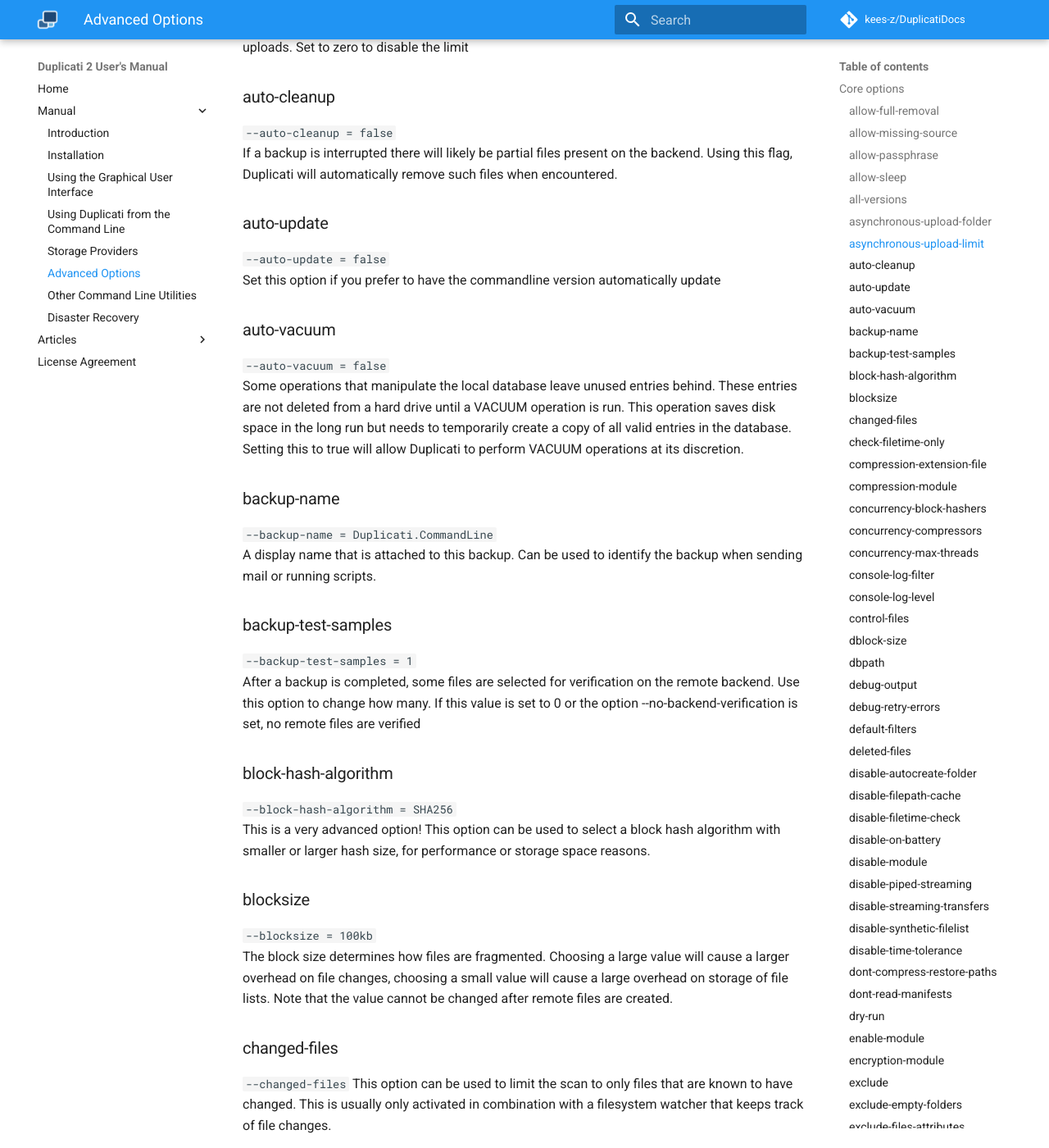
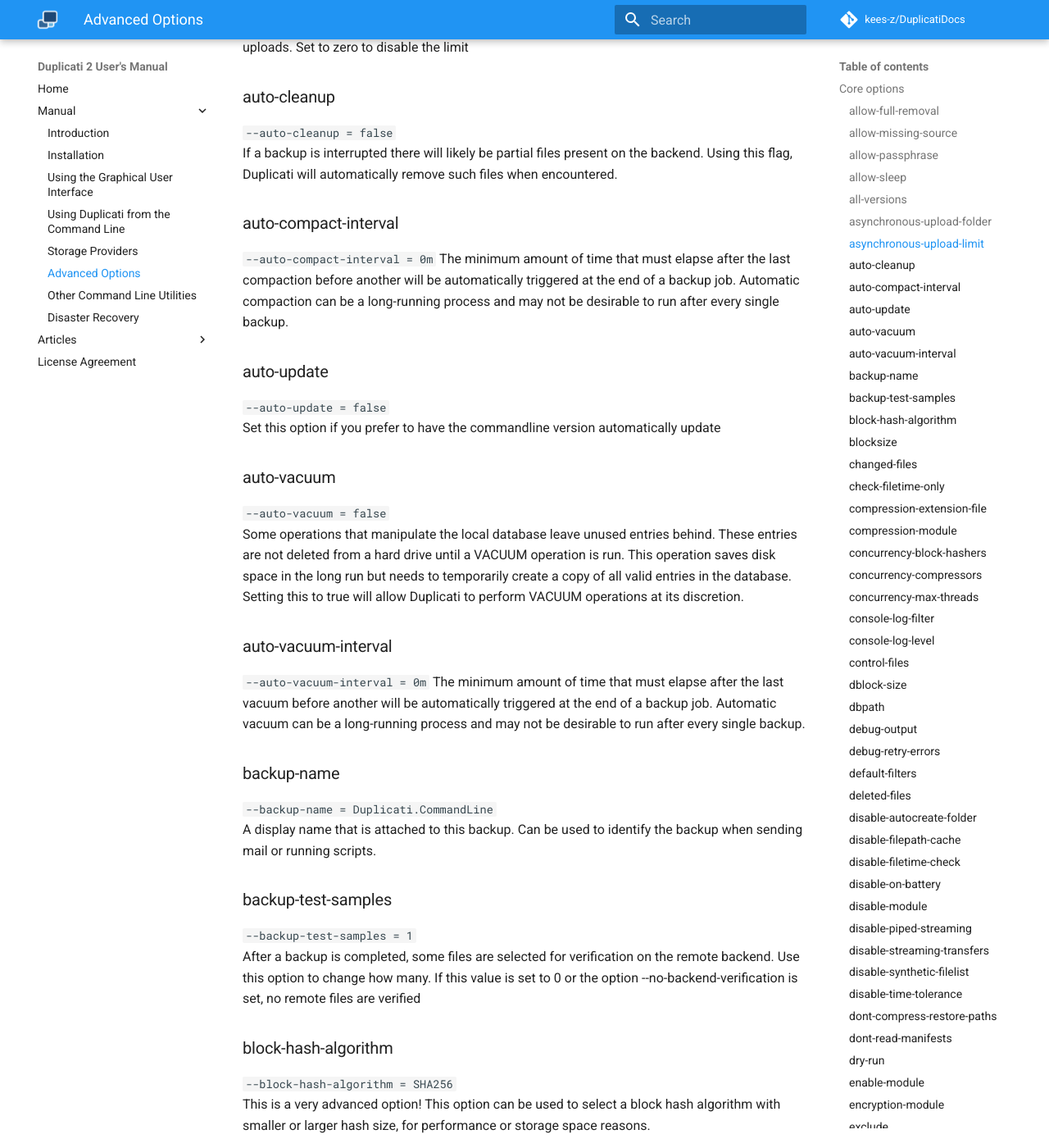
Before and after one commit to kees-z/DuplicatiDocs, an MkDocs documentation site: the page built from docs/06-advanced-options.md, in a window 1280 px wide and 1400 px high, scrolled down 1581 px. Shown: the whole window at 82% size. Built offline with MkDocs 1.6.1 and Material for MkDocs 9.7.7, drawn with Linux system fonts in a browser that asks for light colours; comment, search, counter and statistics services are not loaded; old or Windows-style settings are respelled for this version of MkDocs.

Commit message:
Add auto-compact-interval and auto-vacuum-interval

```diff
--- a/docs/06-advanced-options.md
+++ b/docs/06-advanced-options.md
@@ -39,6 +39,10 @@ When performing asynchronous uploads, Duplicati will create volumes that can be
 `--auto-cleanup = false`
 If a backup is interrupted there will likely be partial files present on the backend. Using this flag, Duplicati will automatically remove such files when encountered.
 
+### auto-compact-interval
+`--auto-compact-interval = 0m`
+The minimum amount of time that must elapse after the last compaction before another will be automatically triggered at the end of a backup job. Automatic compaction can be a long-running process and may not be desirable to run after every single backup.
+
 ### auto-update
 `--auto-update = false`
 Set this option if you prefer to have the commandline version automatically update
@@ -46,6 +50,10 @@ Set this option if you prefer to have the commandline version automatically upda
 ### auto-vacuum
 `--auto-vacuum = false`
 Some operations that manipulate the local database leave unused entries behind. These entries are not deleted from a hard drive until a VACUUM operation is run. This operation saves disk space in the long run but needs to temporarily create a copy of all valid entries in the database. Setting this to true will allow Duplicati to perform VACUUM operations at its discretion.
+
+### auto-vacuum-interval
+`--auto-vacuum-interval = 0m`
+The minimum amount of time that must elapse after the last vacuum before another will be automatically triggered at the end of a backup job. Automatic vacuum can be a long-running process and may not be desirable to run after every single backup.
 
 ### backup-name
 `--backup-name = Duplicati.CommandLine`
```
